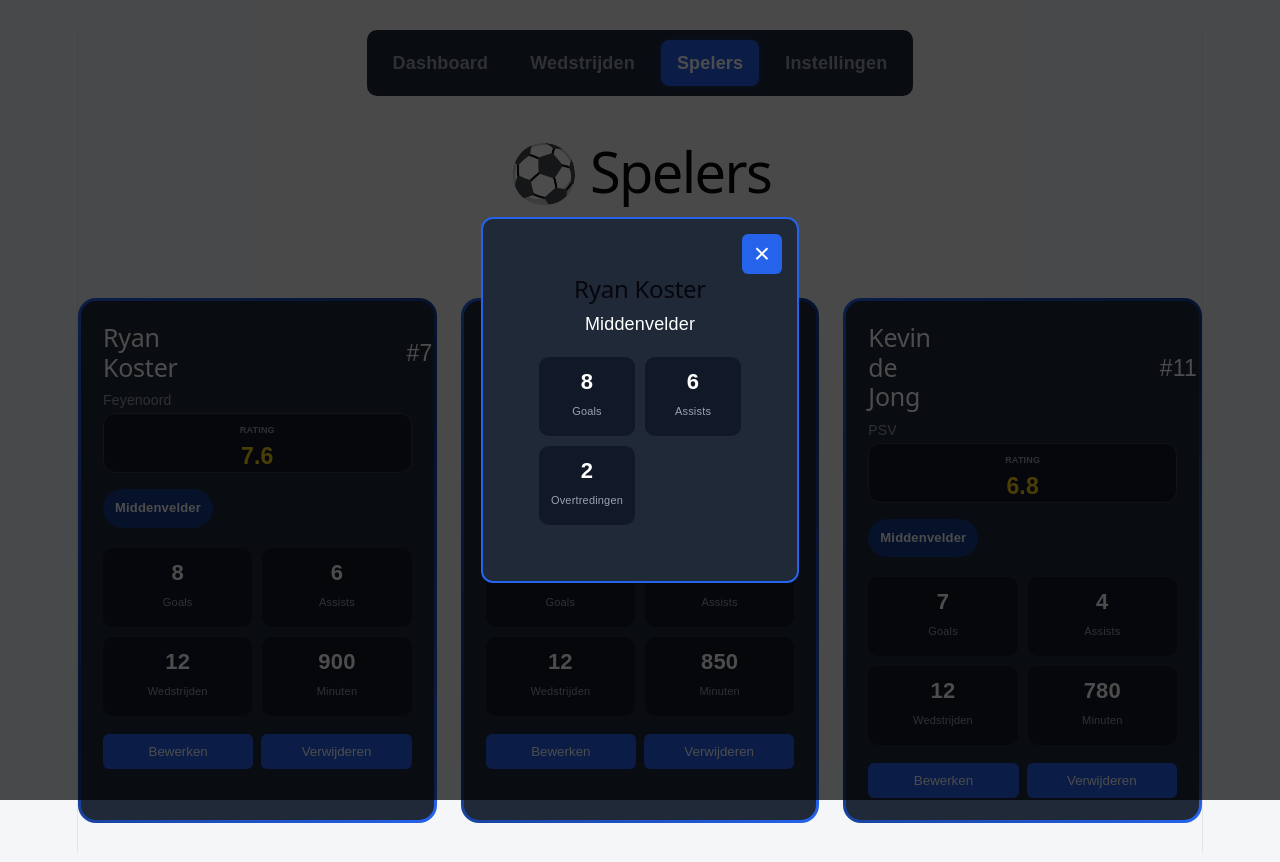
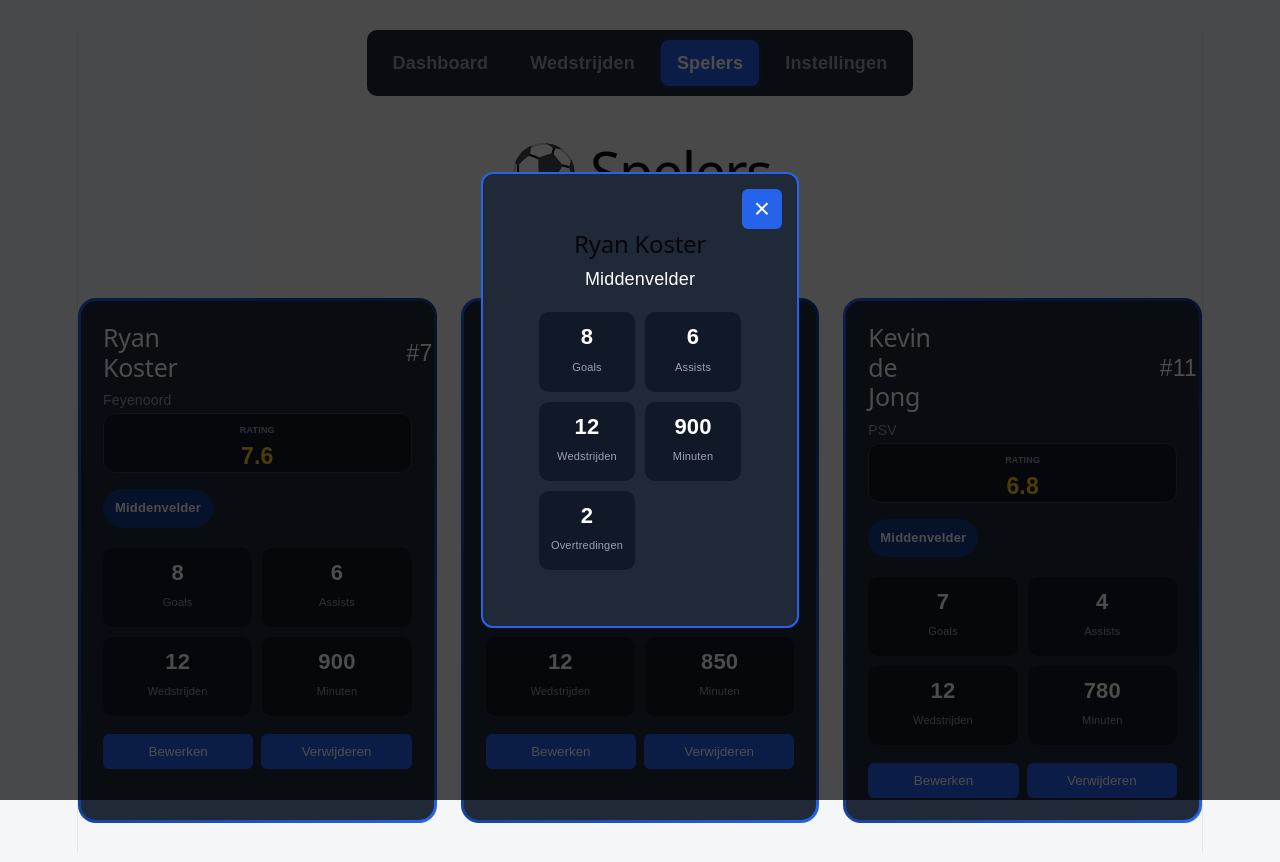
Before and after one commit to Ryan050409/simpel-design, a React (Vite) app: page /spelers in a window 1280 px wide. Both pictures are taken after a click on the element 257 px from the left and 560 px from the top of the page. Shown: the top 862 px of the page. Built offline with nearby package versions, Linux system fonts and the light colour scheme.

Commit message:
bezig met updaten

```diff
--- a/src/PlayersPage.tsx
+++ b/src/PlayersPage.tsx
@@ -195,8 +195,8 @@ function PlayersPage({
 
                         <div className="player-stats">
 
-                            {selectedPlayer.position === "Aanvaller" ||
-                                selectedPlayer.position === "Middenvelder" ? (
+                            {(selectedPlayer.position === "Aanvaller" ||
+                                selectedPlayer.position === "Middenvelder") && (
                                     <>
                                         <div className="player-stat">
                                             <strong>{selectedPlayer.goals}</strong>
@@ -209,12 +209,44 @@ function PlayersPage({
                                         </div>
 
                                         <div className="player-stat">
+                                            <strong>{selectedPlayer.matches}</strong>
+                                            <span>Wedstrijden</span>
+                                        </div>
+
+                                        <div className="player-stat">
+                                            <strong>{selectedPlayer.minutesplayed}</strong>
+                                            <span>Minuten</span>
+                                        </div>
+
+                                        <div className="player-stat">
                                             <strong>{selectedPlayer.fouls ?? 0}</strong>
                                             <span>Overtredingen</span>
                                         </div>
                                     </>
-                            ) : selectedPlayer.position === "Verdediger" ? (
+                                )}
+
+                            {selectedPlayer.position === "Verdediger" && (
                                 <>
+                                    <div className="player-stat">
+                                        <strong>{selectedPlayer.tackles ?? 0}</strong>
+                                        <span>Tackles</span>
+                                    </div>
+
+                                    <div className="player-stat">
+                                        <strong>{selectedPlayer.interceptions ?? 0}</strong>
+                                        <span>Interceptions</span>
+                                    </div>
+
+                                    <div className="player-stat">
+                                        <strong>{selectedPlayer.matches}</strong>
+                                        <span>Wedstrijden</span>
+                                    </div>
+
+                                    <div className="player-stat">
+                                        <strong>{selectedPlayer.minutesplayed}</strong>
+                                        <span>Minuten</span>
+                                    </div>
+
                                     <div className="player-stat">
                                         <strong>{selectedPlayer.blocks ?? 0}</strong>
                                         <span>Blocks</span>
@@ -235,8 +267,30 @@ function PlayersPage({
                                         <span>Overtredingen</span>
                                     </div>
                                 </>
-                            ) : selectedPlayer.position === "Keeper" ? (
+                            )}
+
+                            {selectedPlayer.position === "Keeper" && (
                                 <>
+                                    <div className="player-stat">
+                                        <strong>{selectedPlayer.saves ?? 0}</strong>
+                                        <span>Reddingen</span>
+                                    </div>
+
+                                    <div className="player-stat">
+                                        <strong>{selectedPlayer.oneVSOneSaves ?? 0}</strong>
+                                        <span>1-op-1 reddingen</span>
+                                    </div>
+
+                                    <div className="player-stat">
+                                        <strong>{selectedPlayer.matches}</strong>
+                                        <span>Wedstrijden</span>
+                                    </div>
+
+                                    <div className="player-stat">
+                                        <strong>{selectedPlayer.minutesplayed}</strong>
+                                        <span>Minuten</span>
+                                    </div>
+
                                     <div className="player-stat">
                                         <strong>{selectedPlayer.cleanSheets ?? 0}</strong>
                                         <span>Clean sheets</span>
@@ -257,7 +311,7 @@ function PlayersPage({
                                         <span>Overtredingen</span>
                                     </div>
                                 </>
-                            ) : null}
+                            )}
 
                         </div>
                     </div>
```
Lines whose indentation alone changed are shown as unchanged.
